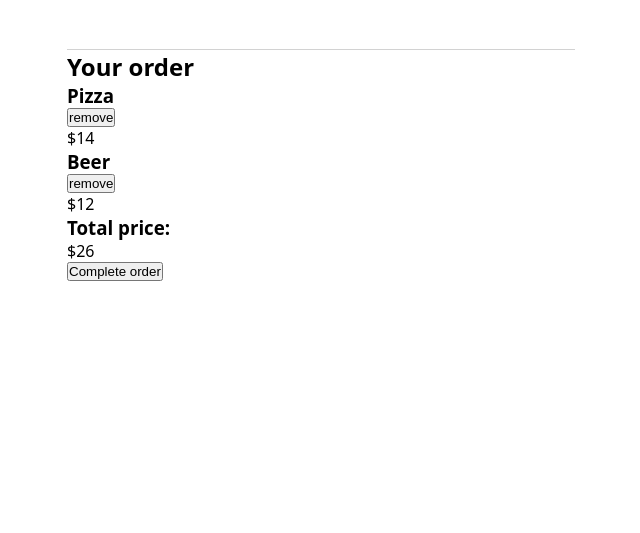
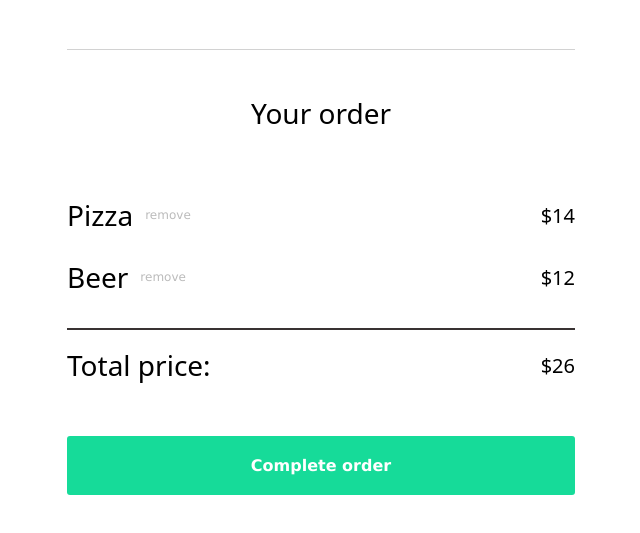
Before and after one commit to bluepersia/restaurant-app-4, a website with bundled scripts: page index.html in a window 1280 px wide. Shown: the part 765-1298 px from the top of the page, without its empty margins (319-959 px from the left). Before the commit the page ends 1046 px from the top, so only its background shows below. Built offline with nearby package versions, Linux system fonts and the light colour scheme; a web font is replaced by a local one.

Commit message:
Order CSS styling

```diff
--- a/index.html
+++ b/index.html
@@ -22,6 +22,9 @@
     <link rel="stylesheet" href="./src/css/blocks/header/header.css" />
     <link rel="stylesheet" href="./src/css/blocks/menu/menu.css" />
     <link rel="stylesheet" href="./src/css/blocks/menu-item/menu-item.css" />
+    <link rel="stylesheet" href="./src/css/blocks/order/order.css" />
+    <link rel="stylesheet" href="./src/css/blocks/order-item/order-item.css" />
+    <link rel="stylesheet" href="./src/css/blocks/btn/btn.css" />
   </head>
 
   <body>
--- /dev/null
+++ b/src/css/blocks/btn/btn.css
@@ -0,0 +1,19 @@
+.btn {
+  font-family: var(--f-verdana);
+  font-size: var(--fs-200);
+  font-weight: var(--fw-300);
+  text-align: center;
+  color: var(--c-neutral-100);
+  background-color: var(--c-accent-100);
+  width: 100%;
+  padding: var(--s-500) 0;
+  border: none;
+  border-radius: var(--br-100);
+  cursor: pointer;
+  transition: filter 300ms;
+}
+
+.btn:hover,
+.btn:focus {
+  filter: brightness(125%);
+}
--- /dev/null
+++ b/src/css/blocks/order-item/order-item.css
@@ -0,0 +1,27 @@
+.order-item {
+  display: flex;
+  align-items: center;
+}
+
+.order-item__title {
+  margin-right: var(--s-300);
+  font-size: var(--fs-600);
+  font-weight: var(--fw-200);
+  color: var(--c-neutral-800);
+}
+
+.order-item__remove-btn {
+  font-family: var(--f-verdana);
+  font-size: var(--fs-100);
+  font-weight: inherit;
+  color: var(--c-neutral-300);
+  background-color: transparent;
+  border: none;
+  cursor: pointer;
+}
+
+.order-item__price {
+  margin-left: auto;
+  font-size: var(--fs-300);
+  color: var(--c-neutral-800);
+}
--- /dev/null
+++ b/src/css/blocks/order/order.css
@@ -0,0 +1,27 @@
+.order {
+  padding: var(--s-1100) var(--s-1300);
+}
+
+.order__title {
+  text-align: center;
+  margin-bottom: var(--s-1600);
+  font-size: var(--fs-600);
+  font-weight: var(--fw-200);
+  color: var(--c-neutral-800);
+}
+
+.order__summary {
+  margin-bottom: var(--s-1300);
+}
+
+.order__summary-list {
+  padding-bottom: var(--s-800);
+  display: flex;
+  flex-direction: column;
+  row-gap: var(--s-600);
+  border-bottom: solid 2px var(--c-neutral-650);
+}
+
+.order__total {
+  padding-top: var(--s-400);
+}
```
